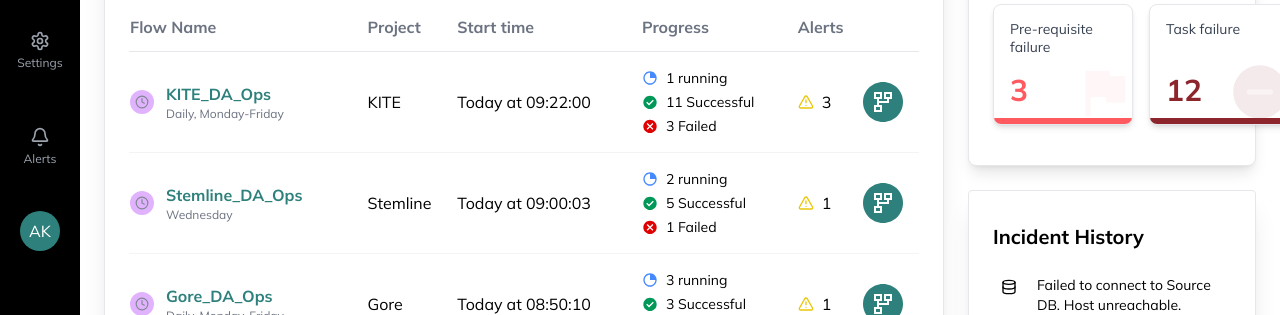
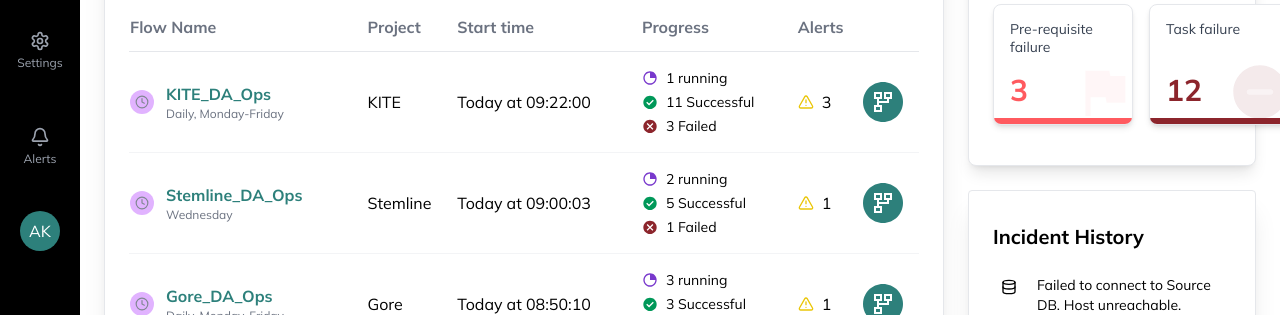
Before and after one commit to ashutoshzxc01ofc/demo-repo, a React (Vite) app: page / in a window 1280 px wide. Shown: the part 485-800 px from the top of the page. Built offline with nearby package versions, Linux system fonts and the light colour scheme.

Commit message:
Update App.jsx

```diff
--- a/src/App.jsx
+++ b/src/App.jsx
@@ -481,6 +481,7 @@ const ClockIcon = (props) => (
     viewBox="0 0 16 16"
     fill="none"
     xmlns="http://www.w3.org/2000/svg"
+    className={`fill-light-blue-400 ${props.className || ''}`}
     {...props} // Allows passing additional props like className, style, onClick, etc.
   >
     <mask
@@ -497,7 +498,7 @@ const ClockIcon = (props) => (
     <g mask="url(#mask0_5084_12607)">
       <path
         d="M7.99998 14.6668C7.07776 14.6668 6.21109 14.4918 5.39998 14.1418C4.58887 13.7918 3.88331 13.3168 3.28331 12.7168C2.68331 12.1168 2.20831 11.4113 1.85831 10.6002C1.50831 9.78905 1.33331 8.92238 1.33331 8.00016C1.33331 7.07794 1.50831 6.21127 1.85831 5.40016C2.20831 4.58905 2.68331 3.8835 3.28331 3.2835C3.88331 2.6835 4.58887 2.2085 5.39998 1.8585C6.21109 1.5085 7.07776 1.3335 7.99998 1.3335C8.9222 1.3335 9.78887 1.5085 10.6 1.8585C11.4111 2.2085 12.1166 2.6835 12.7166 3.2835C13.3166 3.8835 13.7916 4.58905 14.1416 5.40016C14.4916 6.21127 14.6666 7.07794 14.6666 8.00016C14.6666 8.92238 14.4916 9.78905 14.1416 10.6002C13.7916 11.4113 13.3166 12.1168 12.7166 12.7168C12.1166 13.3168 11.4111 13.7918 10.6 14.1418C9.78887 14.4918 8.9222 14.6668 7.99998 14.6668ZM7.99998 13.3335C9.48887 13.3335 10.75 12.8168 11.7833 11.7835C12.8166 10.7502 13.3333 9.48905 13.3333 8.00016H7.99998V2.66683C6.51109 2.66683 5.24998 3.1835 4.21665 4.21683C3.18331 5.25016 2.66665 6.51127 2.66665 8.00016C2.66665 9.48905 3.18331 10.7502 4.21665 11.7835C5.24998 12.8168 6.51109 13.3335 7.99998 13.3335Z"
-        fill="#4589FF" // Default fill color from the original SVG
+        fill= "currentColor" // Default fill color from the original SVG
       />
     </g>
   </svg>
@@ -539,6 +540,7 @@ const CloseCircleIcon = (props) => (
     viewBox="0 0 16 17"
     fill="none"
     xmlns="http://www.w3.org/2000/svg"
+    className={`fill-red-500 ${props.className || ''}`}
     {...props} // Allows passing additional props like className, style, onClick, etc.
   >
     <mask
@@ -555,7 +557,7 @@ const CloseCircleIcon = (props) => (
     <g mask="url(#mask0_5084_12617)">
       <path
         d="M5.59998 11.7256L7.99998 9.32559L10.4 11.7256L11.3333 10.7923L8.93331 8.39225L11.3333 5.99225L10.4 5.05892L7.99998 7.45892L5.59998 5.05892L4.66665 5.99225L7.06665 8.39225L4.66665 10.7923L5.59998 11.7256ZM7.99998 15.0589C7.07776 15.0589 6.21109 14.8839 5.39998 14.5339C4.58887 14.1839 3.88331 13.7089 3.28331 13.1089C2.68331 12.5089 2.20831 11.8034 1.85831 10.9923C1.50831 10.1811 1.33331 9.31447 1.33331 8.39225C1.33331 7.47003 1.50831 6.60336 1.85831 5.79225C2.20831 4.98114 2.68331 4.27559 3.28331 3.67559C3.88331 3.07559 4.58887 2.60059 5.39998 2.25059C6.21109 1.90059 7.07776 1.72559 7.99998 1.72559C8.9222 1.72559 9.78887 1.90059 10.6 2.25059C11.4111 2.60059 12.1166 3.07559 12.7166 3.67559C13.3166 4.27559 13.7916 4.98114 14.1416 5.79225C14.4916 6.60336 14.6666 7.47003 14.6666 8.39225C14.6666 9.31447 14.4916 10.1811 14.1416 10.9923C13.7916 11.8034 13.3166 12.5089 12.7166 13.1089C12.1166 13.7089 11.4111 14.1839 10.6 14.5339C9.78887 14.8839 8.9222 15.0589 7.99998 15.0589Z"
-        fill="#DF0000" // Default fill color from the original SVG
+        fill="currentColor" // Default fill color from the original SVG
       />
     </g>
   </svg>
@@ -567,12 +569,13 @@ const WarningIconNew = (props) => (
     height="17"
     viewBox="0 0 16 17"
     fill="none"
+    className={`fill-warning-main ${props.className || ''}`}
     xmlns="http://www.w3.org/2000/svg"
     {...props} // Allows passing additional props like className, style, onClick, etc.
   >
     <path
       d="M14.8 12.1482L9.33437 2.65637C9.19779 2.42382 9.00281 2.23101 8.76875 2.09703C8.53469 1.96306 8.26969 1.89258 8 1.89258C7.73031 1.89258 7.4653 1.96306 7.23124 2.09703C6.99719 2.23101 6.8022 2.42382 6.66562 2.65637L1.2 12.1482C1.06858 12.3732 0.999329 12.629 0.999329 12.8895C0.999329 13.15 1.06858 13.4058 1.2 13.6307C1.33483 13.8647 1.52948 14.0586 1.76397 14.1925C1.99847 14.3263 2.26436 14.3954 2.53437 14.3926H13.4656C13.7354 14.3952 14.0011 14.326 14.2353 14.1921C14.4696 14.0583 14.664 13.8645 14.7987 13.6307C14.9304 13.4059 14.9998 13.1502 15 12.8897C15.0003 12.6292 14.9312 12.3733 14.8 12.1482ZM7.5 6.89262C7.5 6.76001 7.55268 6.63283 7.64645 6.53907C7.74021 6.4453 7.86739 6.39262 8 6.39262C8.13261 6.39262 8.25978 6.4453 8.35355 6.53907C8.44732 6.63283 8.5 6.76001 8.5 6.89262V9.39262C8.5 9.52523 8.44732 9.6524 8.35355 9.74617C8.25978 9.83994 8.13261 9.89262 8 9.89262C7.86739 9.89262 7.74021 9.83994 7.64645 9.74617C7.55268 9.6524 7.5 9.52523 7.5 9.39262V6.89262ZM8 12.3926C7.85166 12.3926 7.70666 12.3486 7.58332 12.2662C7.45998 12.1838 7.36386 12.0667 7.30709 11.9296C7.25032 11.7926 7.23547 11.6418 7.26441 11.4963C7.29335 11.3508 7.36478 11.2172 7.46967 11.1123C7.57456 11.0074 7.7082 10.936 7.85368 10.907C7.99917 10.8781 8.14997 10.8929 8.28701 10.9497C8.42406 11.0065 8.54119 11.1026 8.6236 11.2259C8.70601 11.3493 8.75 11.4943 8.75 11.6426C8.75 11.8415 8.67098 12.0323 8.53033 12.1729C8.38968 12.3136 8.19891 12.3926 8 12.3926Z"
-      fill="#FCBD06" // Default fill color from the original SVG
+      fill="currentColor" // Default fill color from the original SVG
     />
   </svg>
 );
```
